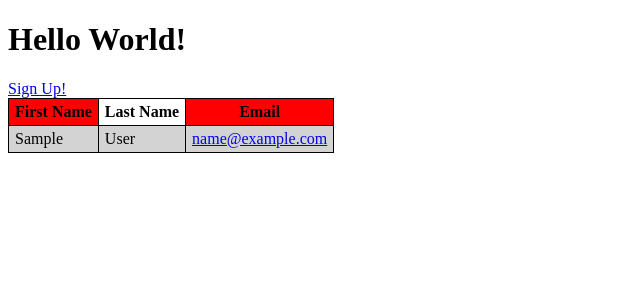
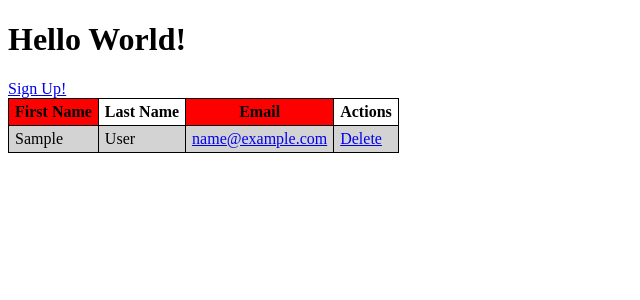
Before and after one commit to pakmmc/user_management, a Flask app: page / in a window 1280 px wide. Shown: the top 300 px of the page, without its empty margins (0-640 px from the left). Run offline with Flask 2, Linux system fonts and the light colour scheme; tables that the repository leaves empty or names only in its code hold one stand-in row (values such as "Sample post").

Commit message:
DELETE a user, with a link on the homepage table

```diff
--- a/app.py
+++ b/app.py
@@ -23,7 +23,6 @@ def home():
             result = cursor.fetchall()
     return render_template("home.html", result=result)
 
-
 @app.route("/signup", methods=["GET", "POST"])
 def signup():
     if request.method == "POST":
@@ -47,10 +46,17 @@ def signup():
     else:
         return render_template("signup.html")
 
-
-
 # TODO: UPDATE
 
-# TODO: DELETE
+# /delete?id=1
+@app.route("/delete")
+def delete():
+    with create_connection() as connection:
+        with connection.cursor() as cursor:
+            sql = "DELETE FROM users WHERE id = %s"
+            values = (request.args["id"])
+            cursor.execute(sql, values)
+            connection.commit()
+    return redirect("/")
 
 app.run(debug=True)
--- a/templates/home.html
+++ b/templates/home.html
@@ -10,12 +10,16 @@
         <th>First Name</th>
         <th>Last Name</th>
         <th>Email</th>
+        <th>Actions</th>
     </tr>
 {% for row in result %}
     <tr>
         <td>{{ row["first_name"] }}</td>
         <td>{{ row["last_name"] }}</td>
         <td> <a href="mailto:{{ row['email'] }}">{{ row['email'] }}</a> </td>
+        <td>
+            <a href="/delete?id={{ row['id'] }}" onclick="return confirm('Are you sure?')">Delete</a>
+        </td>
     </tr>
 {% endfor %}
 </table>
```
